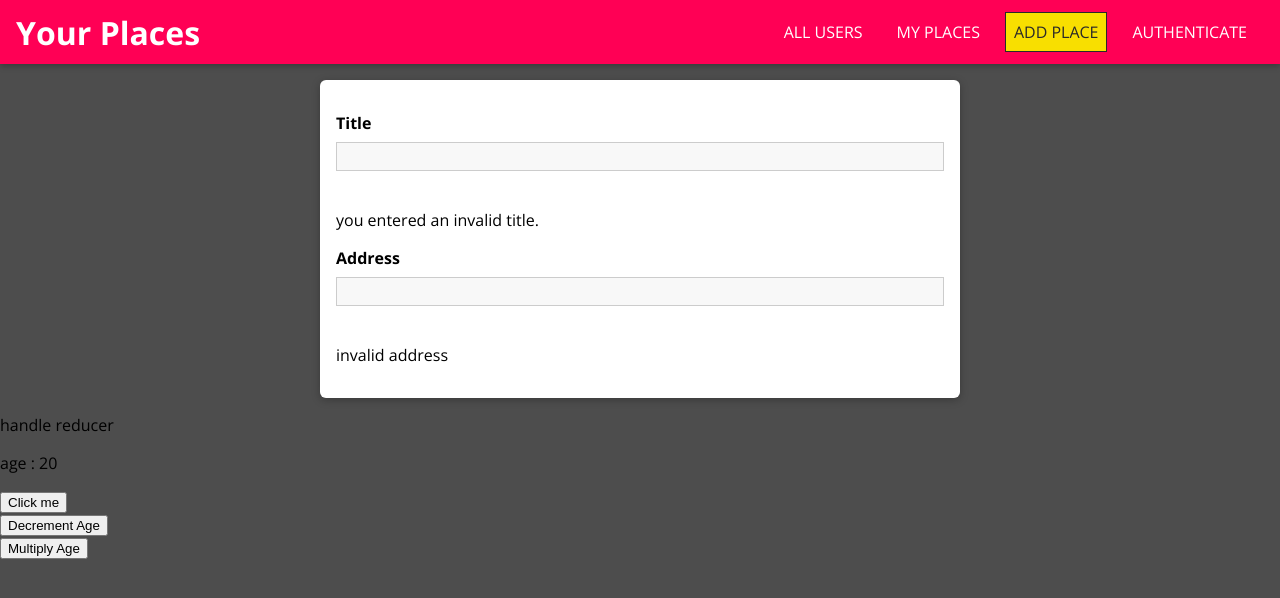
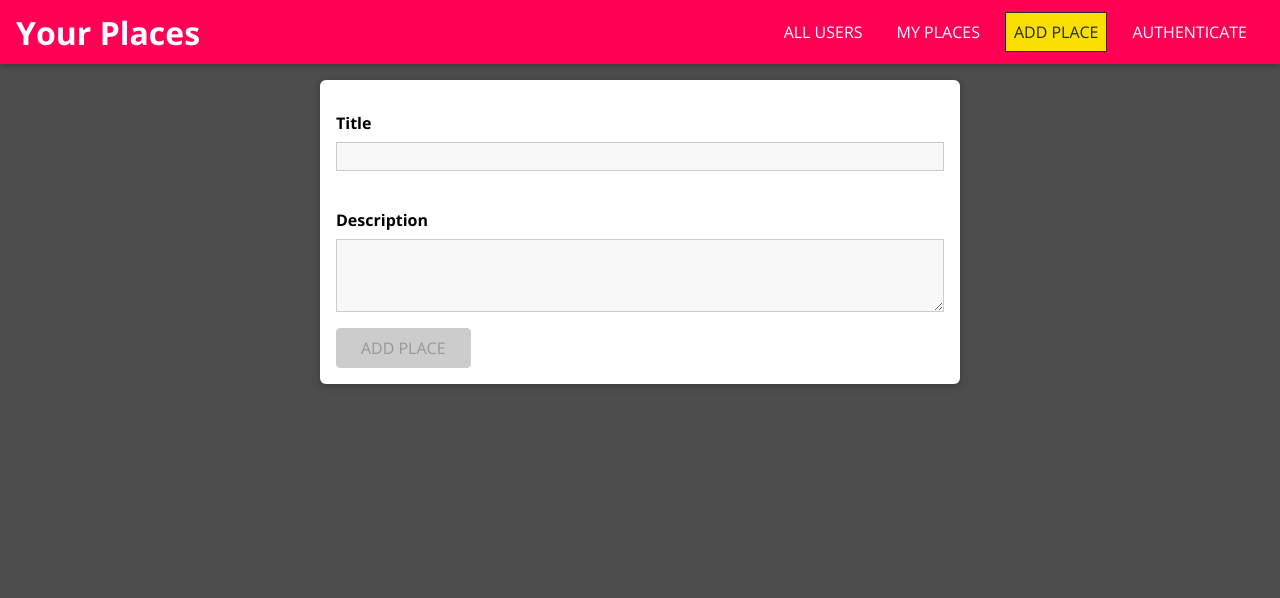
Before and after one commit to iamrabie/mern-course-project-client, a React (Create React App) app: page /place/new in a window 1280 px wide. Shown: the top 598 px of the page. Built offline with nearby package versions, Linux system fonts and the light colour scheme.

Commit message:
added useReducer hook for checking overall form validity

```diff
--- a/src/App.js
+++ b/src/App.js
@@ -4,8 +4,8 @@
 import NewPlace from "./routes/places/newPlace.route";
 import MainNavigation from "./components/MainNavigation/mainNavigation.component";
 import Auth from "./routes/auth/auth.component";
-import PlaceList from "./components/places/placeList.component";
-import Reducer from "./components/Reducer/reducer";
+// import PlaceList from "./components/places/placeList.component";
+// import Reducer from "./components/Reducer/reducer";
 
 function App() {
   return (
@@ -20,7 +20,6 @@
         <Route path="*" element={<Users />} />
       </Routes>
       </main>
-      <Reducer />
     </div>
   );
 }
--- a/src/components/Input/input.component.jsx
+++ b/src/components/Input/input.component.jsx
@@ -1,15 +1,19 @@
 import "./input.css";
-import { useReducer } from "react";
+import { validate } from "../../utils/validators";
+import { useReducer , useEffect } from "react";
 
 const handleReducer = (state, action) => {
   switch (action.type) {
     case "change":
       return {
         ...state,
-        [action.name]: {
-          value: action.value,
-          isValid: true,
-        }
+        value: action.value,
+        isValid: validate(action.value , action.validators),
+      };
+    case "touch":
+      return {
+        ...state,
+        isTouched:true,
       };
     default:
       return state;
@@ -17,37 +21,62 @@
 };
 
 const Input = (props) => {
+
   const [inputState, dispatch] = useReducer(handleReducer, {
+    value:'',
+    isTouched:false,
+    isValid:false
+  });
+  // console.log(" inputState use Reducer :", inputState);
 
-  });
-  console.log(" inputState use Reducer :", inputState);
+
+  //destrcting the values from  the state and the props.
+  const { value , isValid } = inputState;
+  const { id , onInput } = props;
+
+
+  //using destructured values in the useEffect dependencies so that useEffects runs only when these values change rather than the whole state and the props.
+  useEffect(() => {
+
+    onInput(id , value , isValid);
+
+  } , [id , value , isValid , onInput]);
+
 
   const handleChange = (e) => {
-    dispatch({ type: "change", value: e.target.value, name:e.target.name });
+    dispatch({ type: "change", value: e.target.value , validators:props.validators });
   };
+
+
+  const touchHandler = () => {
+    dispatch({ type: "touch" });
+  }
 
   return (
     <>
-      <div className="form-control">
+      <div className={`form-control ${!inputState.isValid && inputState.isTouched && 'form-control--invalid' }`}>
         <label htmlFor={props.id}>{props.label}</label>
-        {props.element == "input" ? (
+
+        {props.element === "input" ? (
           <>
             <input
               id={props.id}
               type={props.type}
               placeholder={props.placeholder}
-              value={inputState[props.name]?.value}
+              value={inputState.value}
               onChange={handleChange}
+              onBlur={touchHandler}
               name={props.name}
-              className={
-                inputState.isValid
-                  ? ""
-                  : "!border-2 !border-red-400"
-              }
+              // className={
+              //   inputState.isValid
+              //     ? ""
+              //     : "!border-2 !border-red-400"
+              // }
             />
             <br />
-            {!inputState.isValid && (
-              <p className="text-red-500 text-sm m-0 p-0">{props.errorMessage}</p>
+            {/* <p>{props.errorMessage}</p> */}
+            {!inputState.isValid && inputState.isTouched && (
+              <p className="text-red-400 text-sm">{props.errorMessage}</p>
             )}
           </>
         ) : (
@@ -55,6 +84,10 @@
             id={props.id}
             rows={props.rows || 3}
             cols={props.cols || 20}
+            onChange={handleChange}
+            onBlur={touchHandler}
+            value={inputState.value}
+            name={props.name}
           />
         )}
         {/* <button onClick={() => { dispatch()}}>click me to increment</button> */}
--- a/src/index.js
+++ b/src/index.js
@@ -7,11 +7,11 @@
 
 const root = ReactDOM.createRoot(document.getElementById('root'));
 root.render(
-  <React.StrictMode>
+  // <React.StrictMode>
     <BrowserRouter>
       <App />
     </BrowserRouter>
-  </React.StrictMode>
+  // </React.StrictMode>
 );
 
 // If you want to start measuring performance in your app, pass a function
--- a/src/routes/places/newPlace.route.jsx
+++ b/src/routes/places/newPlace.route.jsx
@@ -1,19 +1,105 @@
 import Input from "../../components/Input/input.component";
-import './newPlace.css';
+import Button from "../../components/Button/button.component";
+import { VALIDATOR_MINLENGTH, VALIDATOR_REQUIRE } from "../../utils/validators";
+import { useCallback , useReducer} from "react";
+import "./newPlace.css";
 
-const NewPlace = () => {
-    return(
-        <>
-        <form className="place-form">
-            <Input element="input" id={1} label="Title" name="title" type="text" validators={[]} errorMessage="you entered an invalid title." />
-            {/* <Input element="input" id={2} label="Description" name="Description" type="text" validators={[]} errorMessage="" /> */}
-            <Input element="input" id={3} label="Address" name="Address" type="text" validators={[]} errorMessage="invalid address" />
 
-            {/* <Input element="inputss" id={3} label="Description" type="text" placeholder="Hunza , Naran etc" rows="5" cols="30" /> */}
-        </form>
-        </>
-    );
+
+//writing reducer function
+const handleReducer = (state , action) => {
+
+  switch (action.type) {
+    case 'INPUT_CHANGE':
+      let formIsValid = true;
+      for (var input in state.inputs){
+        if (input === action.inputId){
+          formIsValid = formIsValid && action.isValid;
+        }
+        else{
+          formIsValid = formIsValid && state.inputs[input].isValid;
+        }
+      }
+      return {
+        //  ...state, ??
+         inputs:{
+          ...state.inputs,
+          [action.inputId]: {value:action.value , isValid:action.isValid}
+         },
+         isValid:formIsValid
+      };
+    default:
+      return state;
+  }
 }
 
 
+const NewPlace = () => {
+
+
+    //writing useReducer for overall form validity
+    //to handle multiple conditions i.e. complex conditions
+    const [formState , dispatch] = useReducer(handleReducer , {
+      inputs:{
+        title:{
+          value:'',
+          isValid:false
+        },
+        description:{
+          value:'',
+          isValid:false
+        }
+      },
+      isValid:false
+    });
+
+    console.log('FORM STATE ::' , formState);
+
+    //using callback hook so that this func does not creates on every render
+    const titleInputHandler = useCallback((id , value , isValid) => {
+
+        // console.log('id value and isValid from input' , id , value , isValid);
+        dispatch({type:'INPUT_CHANGE' , value:value ,  isValid:isValid , inputId:id});
+
+    } , []);
+
+
+
+    const titleDescriptionHandler = useCallback((id , value , isValid) => {
+
+        dispatch({type:'INPUT_CHANGE' , value:value , isValid:isValid , inputId:id});
+        // console.log('id value and isValid from DES' , id , value , isValid);
+
+    } , []);
+
+
+  return (
+    <>
+      <form className="place-form">
+        <Input
+          element="input"
+          id="title"
+          label="Title"
+          name="title"
+          type="text"
+          validators={[VALIDATOR_REQUIRE()]}
+          errorMessage="you entered an invalid title."
+          onInput={titleInputHandler}
+        />
+         <Input
+          element="description"
+          id="description"
+          label="Description"
+          name="title"
+          type="text"
+          validators={[VALIDATOR_REQUIRE() , VALIDATOR_MINLENGTH(5)]}
+          errorMessage="Please enter a valid description (atleast 5 characters)."
+          onInput={titleDescriptionHandler}
+        />
+        <Button type="submit" disabled={!formState.isValid}>ADD PLACE</Button>
+      </form>
+    </>
+  );
+};
+
 export default NewPlace;
--- /dev/null
+++ b/src/utils/validators.js
@@ -0,0 +1,46 @@
+const VALIDATOR_TYPE_REQUIRE = 'REQUIRE';
+const VALIDATOR_TYPE_MINLENGTH = 'MINLENGTH';
+const VALIDATOR_TYPE_MAXLENGTH = 'MAXLENGTH';
+const VALIDATOR_TYPE_MIN = 'MIN';
+const VALIDATOR_TYPE_MAX = 'MAX';
+const VALIDATOR_TYPE_EMAIL = 'EMAIL';
+const VALIDATOR_TYPE_FILE = 'FILE';
+
+export const VALIDATOR_REQUIRE = () => ({ type: VALIDATOR_TYPE_REQUIRE });
+export const VALIDATOR_FILE = () => ({ type: VALIDATOR_TYPE_FILE });
+export const VALIDATOR_MINLENGTH = val => ({
+  type: VALIDATOR_TYPE_MINLENGTH,
+  val: val
+});
+export const VALIDATOR_MAXLENGTH = val => ({
+  type: VALIDATOR_TYPE_MAXLENGTH,
+  val: val
+});
+export const VALIDATOR_MIN = val => ({ type: VALIDATOR_TYPE_MIN, val: val });
+export const VALIDATOR_MAX = val => ({ type: VALIDATOR_TYPE_MAX, val: val });
+export const VALIDATOR_EMAIL = () => ({ type: VALIDATOR_TYPE_EMAIL });
+
+export const validate = (value, validators) => {
+  let isValid = true;
+  for (const validator of validators) {
+    if (validator.type === VALIDATOR_TYPE_REQUIRE) {
+      isValid = isValid && value.trim().length > 0;
+    }
+    if (validator.type === VALIDATOR_TYPE_MINLENGTH) {
+      isValid = isValid && value.trim().length >= validator.val;
+    }
+    if (validator.type === VALIDATOR_TYPE_MAXLENGTH) {
+      isValid = isValid && value.trim().length <= validator.val;
+    }
+    if (validator.type === VALIDATOR_TYPE_MIN) {
+      isValid = isValid && +value >= validator.val;
+    }
+    if (validator.type === VALIDATOR_TYPE_MAX) {
+      isValid = isValid && +value <= validator.val;
+    }
+    if (validator.type === VALIDATOR_TYPE_EMAIL) {
+      isValid = isValid && /^\S+@\S+\.\S+$/.test(value);
+    }
+  }
+  return isValid;
+};
```
